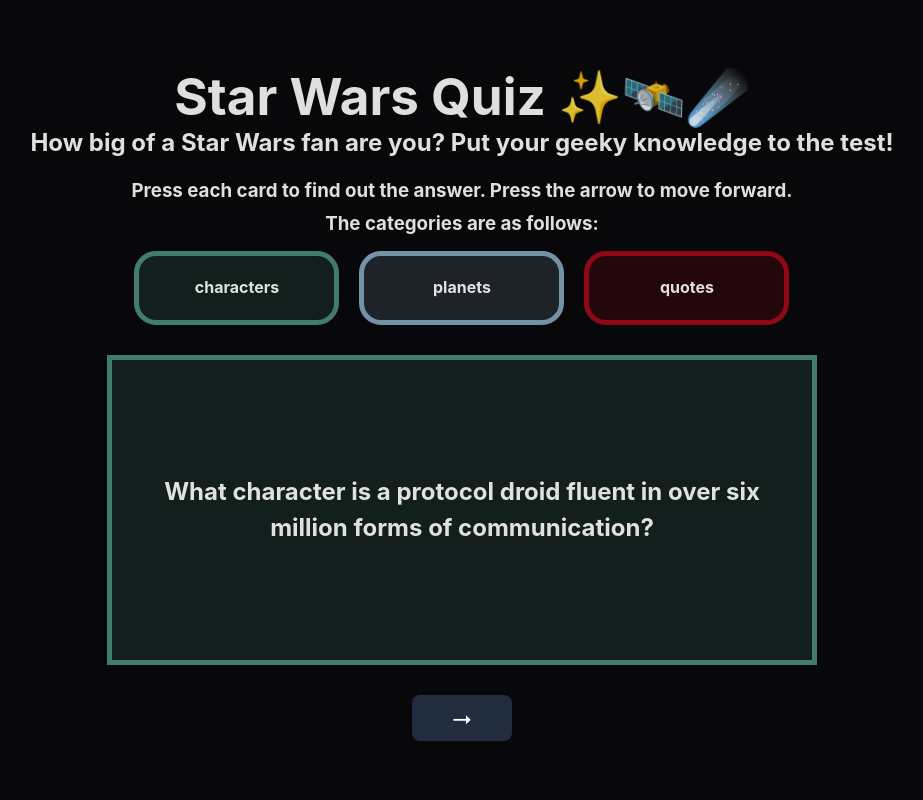
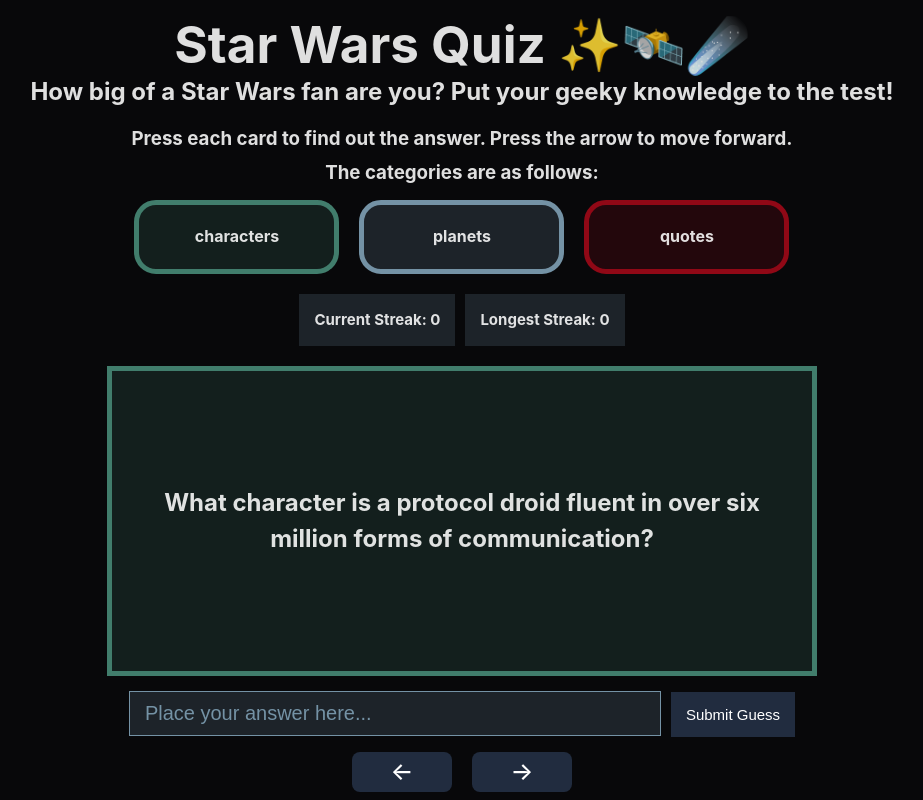
Before and after one commit to lanaramadan/flashcards, a React (Vite) app: page / in a window 1280 px wide. Shown: the whole page, without its empty margins (178-1101 px from the left). Built offline with nearby package versions, Linux system fonts and the light colour scheme.

Commit message:
Ability to guess answer + streaks
Adding an input and submit button so users can guess before viewing the answer. Also, ability to view streaks.

```diff
--- a/src/App.css
+++ b/src/App.css
@@ -22,7 +22,6 @@
   width: 175px;
   line-height: 0.1;
   border-radius: 22px;
-  margin-bottom: 30px;
 }
 
 .characters {
@@ -40,9 +39,78 @@
   background-color: rgba(144, 8, 22, 0.2);
 }
 
+.streaks {
+  display: flex;
+  /*align-content: center;*/
+  /*align-items: center;*/
+  justify-content:center;
+  gap: 10px;
+}
+
+.streak {
+  background-color: rgba(116, 146, 165, 0.2);
+  font-size: 15px;
+  padding: 15px;
+}
+
+.card-mechanism {
+  display: flex;
+  align-content: center;
+  align-items: center;
+  flex-direction: column;
+}
+
+.card-guess {
+  display: flex;
+  align-content: center;
+  align-items: center;
+  margin: 15px 0;
+}
+
+.textbox {
+  width: 500px;
+  padding: 10px 15px;
+  margin-right: 10px;
+  font-size: 20px;
+  outline: none;
+}
+
+.textbox::placeholder {
+  color: #7492A5;
+}
+
+.button {
+  line-height: 15px;
+  background-color: #212C3F;
+  font-size: 15px;
+  padding: 15px;
+  outline: none;
+  border: none;
+  color: white;
+  text-align: center;
+}
+
+.none {
+  border: 1px solid #7492A5;
+  background-color: rgba(116, 146, 165, 0.2);
+}
+
+.incorrect {
+  border: 1px solid #900816;
+  background-color: rgba(144, 8, 22, 0.2);
+}
+
+.correct {
+  border: 1px solid #417d6c;
+  background-color: rgba(65, 125, 108, 0.2);
+}
+
 .arrow button {
+  margin: 0px 10px;
   border-radius: 8px;
   width: 100px;
+  height: 40px;
+  line-height: 20px;
   border: 1px solid transparent;
   padding: 0.3em 1em;
   font-size: 1.5em;
@@ -51,7 +119,6 @@
   background-color: #212C3F;
   color:  #fff;
   cursor: pointer;
-  margin-top: 30px;
 }
 
 .arrow button:hover {
--- a/src/components/card.jsx
+++ b/src/components/card.jsx
@@ -10,11 +10,26 @@
 
     };
 
+    const [questionIndex, setQuestionIndex] = useState(0);
+
+    const [streak, setStreak] = useState(0);
+    const [longestStreak, setLongestStreak] = useState(0);
+
+    // alternates between "question" and "answer"
     const [currentSide, setCurrentSide] = useState("question");
+
+    // alternates between "none" and "correct" and "incorrect"
+    const [currentGuessType, setCurrentGuessType] = useState("none");
+
     const [raw_type, raw_question, raw_answer] = getQuestion();
     const [type, setType] = useState(raw_type);
     const [question, setQuestion] = useState(raw_question);
     const [answer, setAnswer] = useState(raw_answer);
+    const [guess, setGuess] = useState("");
+
+    const previousQuestion = () => {
+
+    };
 
     const newQuestion = () => {
         const [raw_type, raw_question, raw_answer] = getQuestion();
@@ -22,19 +37,60 @@
         setQuestion(raw_question);
         setAnswer(raw_answer);
         setCurrentSide("question")
+        setCurrentGuessType("none")
+        setGuess('')
     };
 
     const switchSide = () => {setCurrentSide(currentSide === "question" ? "answer" : "question")};
 
+    const handleGuess = (e) => {setGuess(e.target.value)};
+    const checkGuess = (answer) => {
+        if (guess.toLowerCase() === answer.toLowerCase()) {
+            setCurrentGuessType("correct")
+            setStreak(streak + 1)
+        }
+        else {
+            setCurrentGuessType("incorrect")
+            if (streak > longestStreak) {
+                setLongestStreak(streak)
+            }
+            setStreak(0)
+        }
+    };
 
     return (
-        <div className="card-mechanism">
-            <div className={`content ${type}`} onClick={switchSide}>
-                <h2>{currentSide === "question" ? question : answer}</h2>
+        <div>
+            <div className="streaks">
+                <h4 className="streak">Current Streak: {streak}</h4>
+                <h4 className="streak">Longest Streak: {longestStreak}</h4>
             </div>
 
-            <div className="arrow">
-                <button onClick={newQuestion}>⭢</button>
+            <div className="card-mechanism">
+                <div className={`content ${type}`} onClick={switchSide}>
+                    <h2>{currentSide === "question" ? question : answer}</h2>
+                </div>
+
+                <div className="card-guess">
+                    <form>
+                        <input
+                            type="text"
+                            placeholder="Place your answer here..."
+                            onChange={handleGuess}
+                            className ={`textbox ${currentGuessType}`}
+                            value={guess}
+                        />
+
+                        <button type="button" className="button submit" onClick={() => checkGuess(answer)}>
+                            Submit Guess
+                        </button>
+                    </form>
+
+                </div>
+
+                <div className="arrow">
+                    <button onClick={previousQuestion}>←</button>
+                    <button onClick={newQuestion}>→</button>
+                </div>
             </div>
         </div>
     )
```
